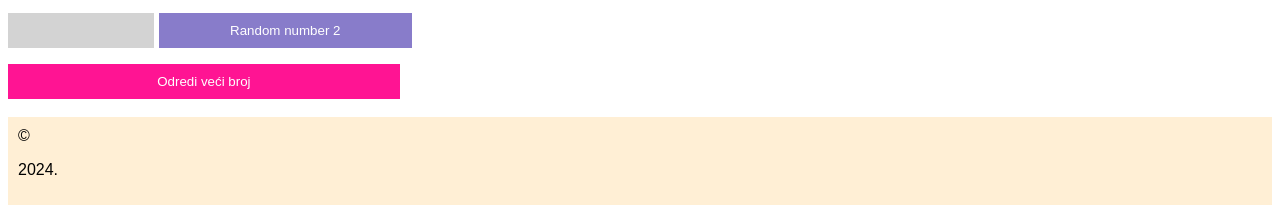
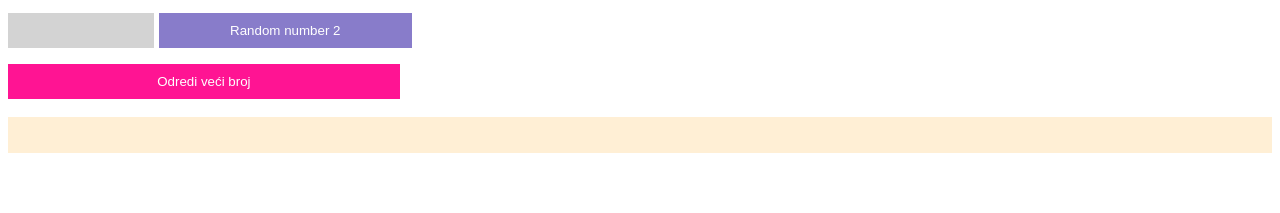
Before and after one commit to Tetka95/algebra.js.parcijalni.ispit, a plain HTML site: page homepage.html in a window 1280 px wide. Shown: the part 1082-1295 px from the top of the page. After the commit the page ends 1243 px from the top, so only its background shows below. Drawn offline with Linux system fonts and the light colour scheme.

Commit message:
komentar

```diff
--- a/homepage.html
+++ b/homepage.html
@@ -68,7 +68,7 @@
         </section>
     </main>
     <footer>
-        &#169; <p id="copyright-year">2024.</p> <!--godina se popounjava automatski javascriptom tako da prati trenutnu godinu-->
+        <p id="copyright-year"></p>
     </footer>
 </body>
 </html>
--- a/homepage_script.js
+++ b/homepage_script.js
@@ -18,3 +18,5 @@ function veciBroj () {
         return alert(input2.value + " je veći od " + input1.value);
     }
 }
+
+///dodaj copyright znak i godinu u footer homepage-a
```
